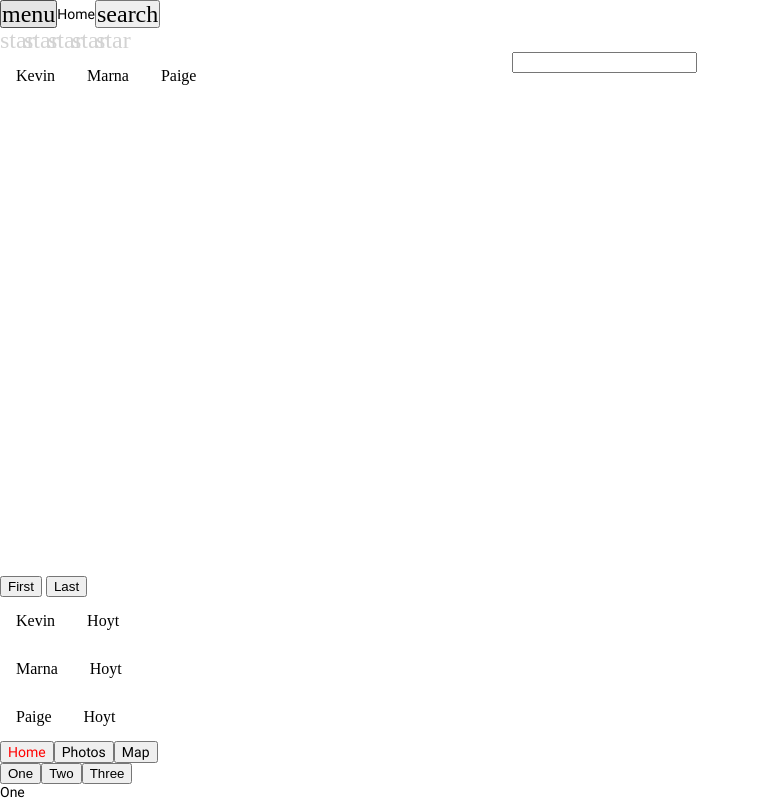
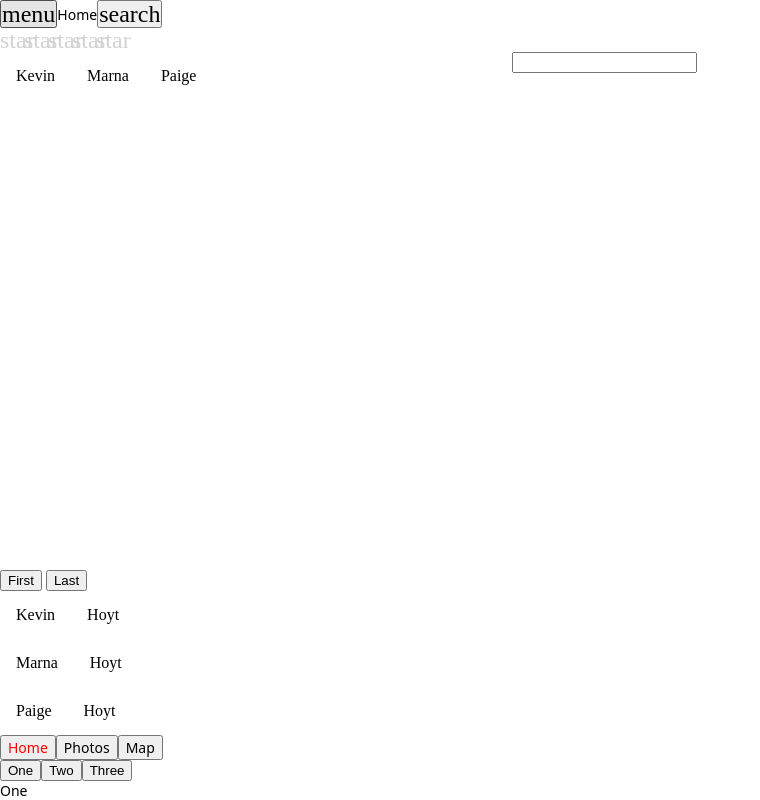
Before and after one commit to krhoyt/MX, a website built with Vite: page index.html in a window 1280 px wide. Shown: the whole page, without its empty margins (0-760 px from the left). Built offline with nearby package versions, Linux system fonts and the light colour scheme; a web font is replaced by a local one.

Commit message:
Phasing out dependencies
Pushing overall size, and thus load times, down by removing dependencies. Fonts can be added at implementation if desired.

```diff
--- a/mx.css
+++ b/mx.css
@@ -1,21 +1,3 @@
-@font-face {
-  font-family: 'Roboto';
-  font-weight: 700;
-  src: url( './fonts/Roboto/Roboto-Bold.ttf' ) format( 'truetype' );
-}
-
-@font-face {
-  font-family: 'Roboto';
-  font-weight: 500;
-  src: url( './fonts/Roboto/Roboto-Medium.ttf' ) format( 'truetype' );
-}
-
-@font-face {
-  font-family: 'Roboto';
-  font-weight: 400;
-  src: url( './fonts/Roboto/Roboto-Regular.ttf' ) format( 'truetype' );
-}
-
 @font-face {
   font-family: 'Material Symbols Outlined';
   font-style: normal;
@@ -25,13 +7,13 @@
 :root {
   --avatar-color: #000000;
   --avatar-cursor: default;
-  --avatar-font-family: 'Roboto', sans-serif;
+  --avatar-font-family: system-ui, Roboto, Helvetica, Arial, sans-serif;
   --avatar-font-size: 14px;
   --avatar-font-weight: 400;
 
   --button-color: #000000;
   --button-cursor: default;
-  --button-font-family: 'Roboto', sans-serif;
+  --button-font-family: system-ui, Roboto, Helvetica, Arial, sans-serif;
   --button-font-size: 14px;
   --button-font-weight: 400;
 
@@ -54,7 +36,7 @@
 
   --label-color: #000000;
   --label-cursor: default;
-  --label-font-family: 'Roboto', sans-serif;
+  --label-font-family: system-ui, Roboto, Helvetica, Arial, sans-serif;
   --label-font-size: 14px;
   --label-font-weight: 400;
 
```
